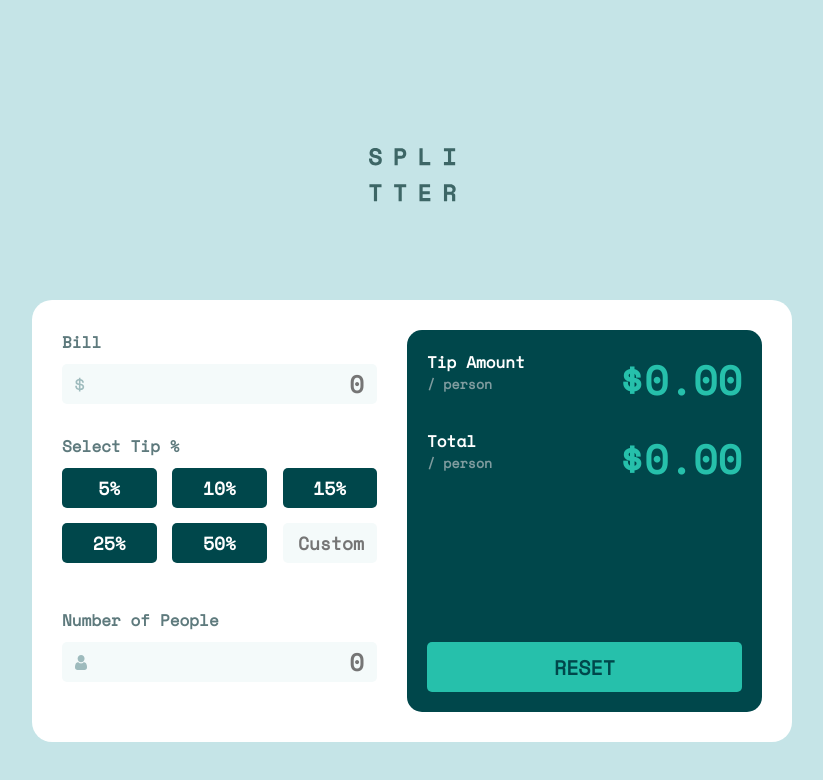
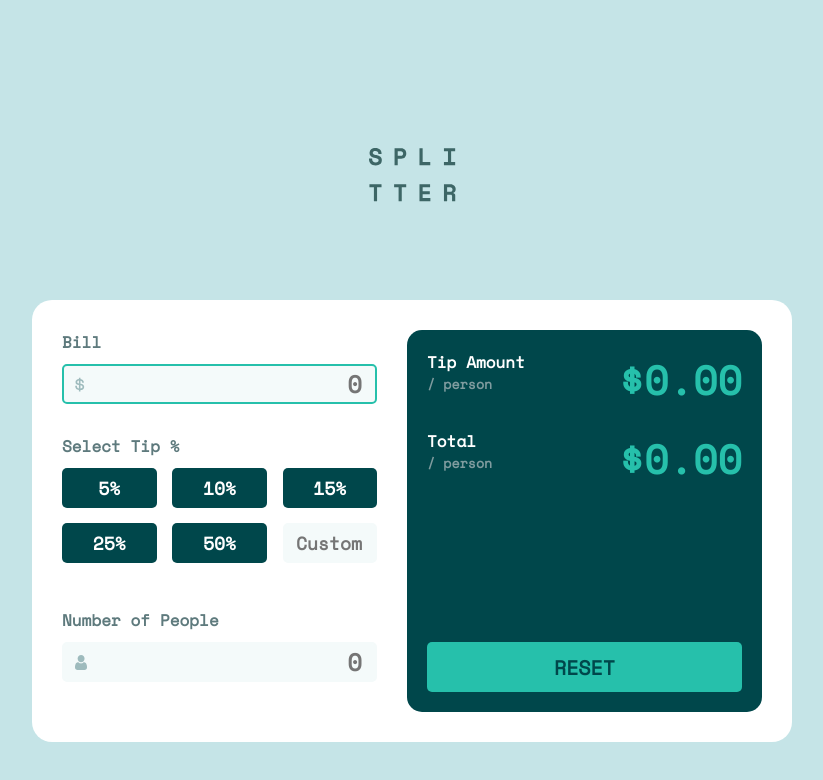
Before and after one commit to sefmadrid/tip-calculator, a React (Create React App) app: page / in a window 1280 px wide. In both pictures the pointer is over the input "Bill". Shown: the top 780 px of the page, without its empty margins (228-1051 px from the left). Built offline with nearby package versions, Linux system fonts and the light colour scheme.

Commit message:
update (text input): Removed outline when focus-visible.

```diff
--- a/src/sass/App.scss
+++ b/src/sass/App.scss
@@ -34,11 +34,11 @@ header {
   font-weight: 700;
 }
 
-#calculator input {
+#calculator input[type="text"] {
   width: 100%;
   height: 40px;
   background: color.$light-grayish-cyan-2;
-  border: 0;
+  border: 2px color.$light-grayish-cyan-2 solid;
   border-radius: 5px;
   text-align: right;
   color: color.$black;
@@ -46,6 +46,13 @@ header {
   font-weight: 700;
   box-sizing: border-box;
   cursor: pointer;
+}
+
+#calculator input[type="text"]:hover,
+#calculator input[type="text"]:active,
+#calculator input[type="text"]:focus{
+  border: 2px color.$strong-cyan solid;
+  outline: none;
 }
 
 #calculator #tip-percent-options-group {
```
